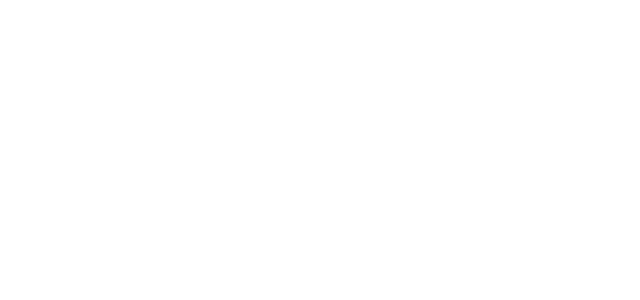
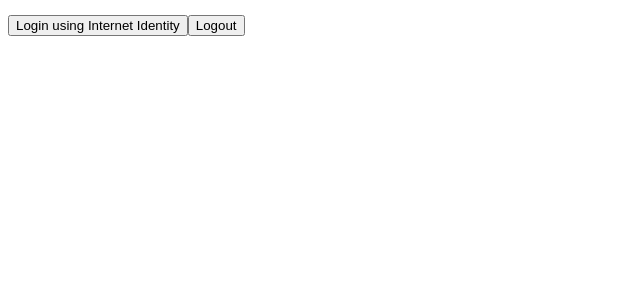
Before and after one commit to Shirloin/MetaReads, a React (Vite) app in the folder src/MetaReads_frontend/: page / in a window 1280 px wide. Shown: the top 300 px of the page, without its empty margins (0-640 px from the left). Built offline with nearby package versions, Linux system fonts and the light colour scheme.

Commit message:
Feat: Internet Identity (Without UI)

```diff
--- a/package.json
+++ b/package.json
@@ -14,5 +14,9 @@
   "type": "module",
   "workspaces": [
     "src/MetaReads_frontend"
-  ]
+  ],
+  "dependencies": {
+    "@dfinity/agent": "^2.1.2",
+    "@dfinity/auth-client": "^2.1.2"
+  }
 }
--- a/src/MetaReads_frontend/src/App.tsx
+++ b/src/MetaReads_frontend/src/App.tsx
@@ -3,6 +3,7 @@ import router from './routes/AppRouter';
 // import { MetaReads_backend } from 'declarations/MetaReads_backend';
 
 function App() {
+
   return (
     <>
       <RouterProvider router={router}/>
--- /dev/null
+++ b/src/MetaReads_frontend/src/page/LoginPage.tsx
@@ -0,0 +1,51 @@
+import React from 'react'
+import { AuthClient } from "@dfinity/auth-client";
+
+function LoginPage() {
+    const days = BigInt(1);
+    const hours = BigInt(24);
+    const nanoseconds = BigInt(3600000000000);
+    const defaultOptions = {
+        createOptions: {
+          idleOptions: {
+            disableIdle: true,
+          },
+        },
+        loginOptions: {
+          identityProvider: "https://identity.ic0.app/",
+          maxTimeToLive: days * hours * nanoseconds,
+        },
+      };
+
+    const handleLogin = async () => {
+        const authClient = await AuthClient.create(defaultOptions.createOptions);
+
+        if (await authClient.isAuthenticated()) {
+            // handleAuthenticated(authClient);
+            console.log("Logged IN!");
+
+        }
+        else {
+            authClient.login(defaultOptions.loginOptions).then(async () => {
+                console.log("Asdasd");
+
+                // console.log("LOL");
+            })
+
+        }
+    }
+
+    const handleLogout = async () => {
+        const authClient = await AuthClient.create(defaultOptions.createOptions);
+        await authClient.logout();
+    }
+
+    return (
+        <div>
+            <button onClick={handleLogin}>Login using Internet Identity</button>
+            <button onClick={handleLogout}>Logout</button>
+        </div>
+    )
+}
+
+export default LoginPage
--- a/src/MetaReads_frontend/src/routes/AppRouter.tsx
+++ b/src/MetaReads_frontend/src/routes/AppRouter.tsx
@@ -1,8 +1,10 @@
 import { createBrowserRouter } from "react-router-dom";
+import LoginPage from "../page/LoginPage";
 
 const router = createBrowserRouter([
     {
         path: "/",
+        element: <LoginPage/>
     }
 ])
 
```
Also changed, not shown: 1 other file (tests, documents, lock files or other folders).
